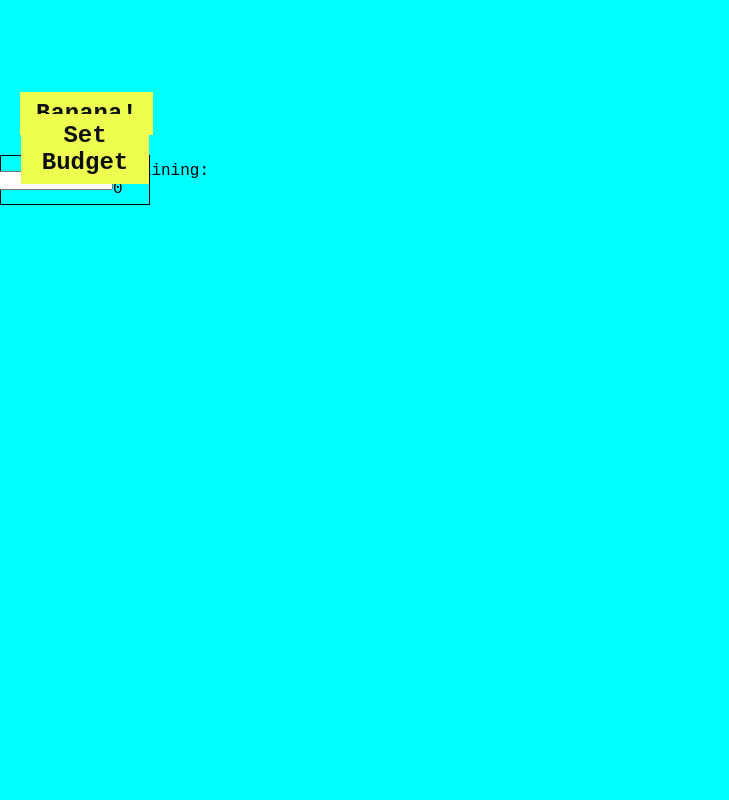
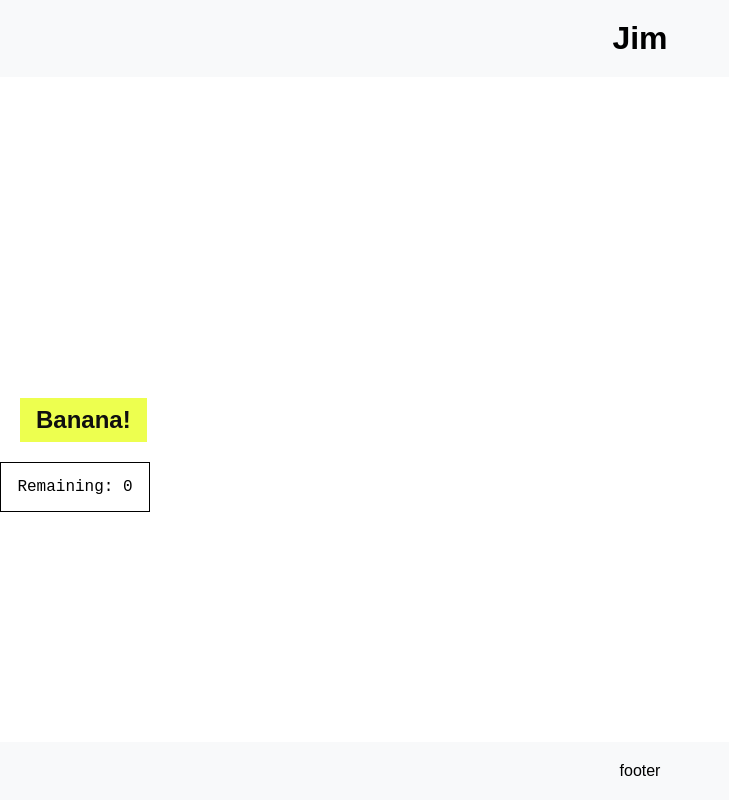
Before and after one commit to jmacguidwin/amonhen, a React (Create React App) app: page / in a window 1280 px wide. Shown: the whole page, without its empty margins (0-729 px from the left). Built offline with nearby package versions, Linux system fonts and the light colour scheme; no server answers.

Commit message:
refactored to .js files to one for the budget boxe
cleaned up APp.js due to that refactoring

```diff
--- a/src/components/cards/BudgetBox.js
+++ /dev/null
@@ -1,19 +0,0 @@
-// BudgetBox.js
-import React, { useState } from 'react';
-
-function BudgetBox({ setTotalBudget }) {
-  const [inputValue, setInputValue] = useState(0);
-
-  const handleSubmit = () => {
-    setTotalBudget(inputValue);
-  };
-
-  return (
-    <div>
-      <input type="number" value={inputValue} onChange={(e) => setInputValue(e.target.value)} />
-      <button onClick={handleSubmit}>Set Budget</button>
-    </div>
-  );
-}
-
-export default BudgetBox;
--- a/src/components/cards/RemainingBox.js
+++ b/src/components/cards/RemainingBox.js
@@ -1,6 +1,13 @@
 // RemainingBox.js
 import React from 'react';
 
+function TotalBox({ totalBudget }) {
+  return (
+    <div>
+      Remaining: {totalBudget}
+    </div>
+  );
+}
 function RemainingBox({ totalBudget, spent }) {
   return (
     <div>
@@ -17,4 +24,4 @@ function RemainingBoxMonth({ totalBudget, spent }) {
     );
   }
 
-export {RemainingBox, RemainingBoxMonth};
+export {RemainingBox, RemainingBoxMonth, TotalBox};
--- a/src/components/layouts/index.css
+++ b/src/components/layouts/index.css
@@ -4,10 +4,40 @@
   box-sizing: border-box ;
   font-family: 'Courier New', Courier, monospace;
 }
-.App {
+
+/* Header styles */
+.header {
+  background-color: #f8f9fa;
+  padding: 20px;
+  text-align: center;
+  margin-bottom: auto;
+}
+
+/* Main content styles */
+.main {
+  flex-grow: 1;
+  padding: 20px;
+}
+
+/* Footer styles */
+.footer {
+  background-color: #f8f9fa;
+  padding: 20px;
+  text-align: center;
+  margin-top: auto;
+}
+
+/* Reset some default styles */
+body, h1, h2, h3, p, button {
+  margin: 0;
+  padding: 0;
+  font-family: Arial, sans-serif;
+}
+
+.app {
+  display: flex;
+  flex-direction: column;
   min-height: 100vh;
-  position: relative;
-  background-color: aqua;
 }
 
 .camera {
--- a/src/pages/App.js
+++ b/src/pages/App.js
@@ -1,6 +1,6 @@
 import React, { useRef, useEffect, useState} from 'react';
-import BudgetBox from '../components/cards/BudgetBox';
-import { RemainingBox, RemainingBoxMonth } from '../components/cards/RemainingBox';
+// import BudgetBox from '../components/cards/BudgetBox';
+import { TotalBox, RemainingBox, RemainingBoxMonth } from '../components/cards/RemainingBox';
 
 function App() {
   const videoRef = useRef(null);
@@ -62,7 +62,11 @@ function App() {
   }, [videoRef]);
 
   return (
-    <div className="App">
+    <div className="app">
+
+      <div className='header'>
+        <h1>Jim</h1>
+      </div>
 
       <div className="camera">
         <video ref={videoRef}></video>
@@ -76,8 +80,11 @@ function App() {
       </div>
 
       <div className="budgetBoxes">
-        <BudgetBox setTotalBudget={setTotalBudget} />
         <RemainingBox totalBudget={totalBudget} spent={spent} />
+    </div>
+
+    <div className='footer'>
+        <p>footer</p>
     </div>
 
     </div>
```
